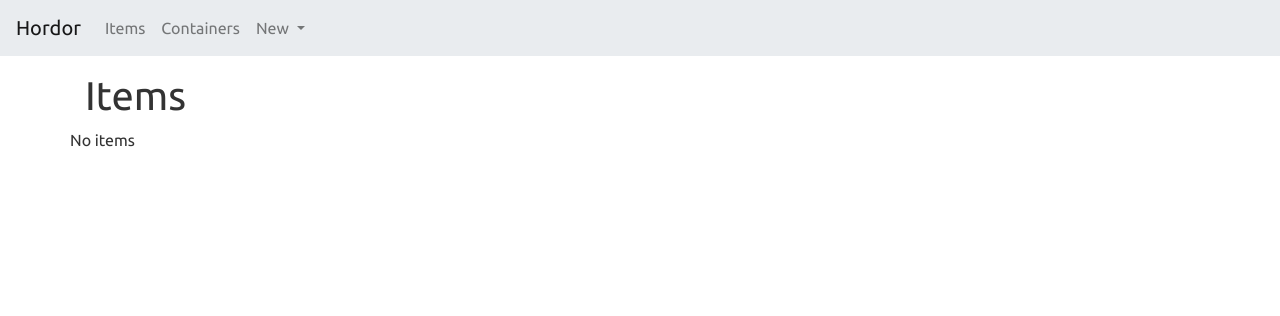
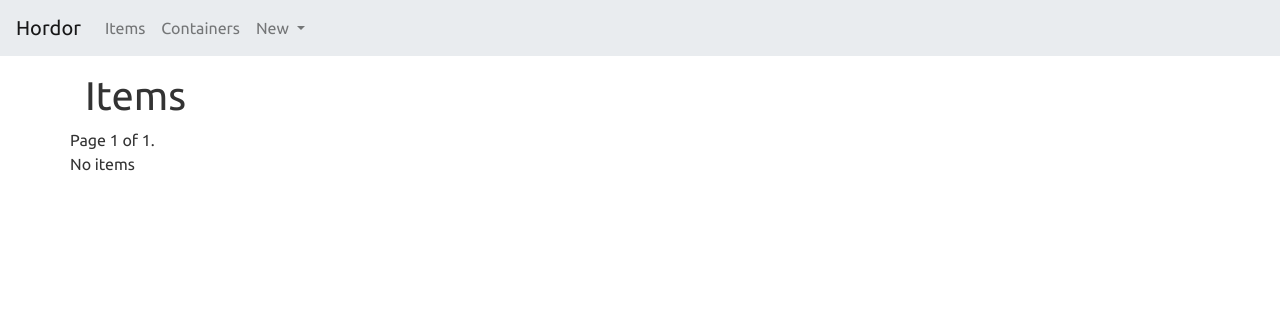
Before and after one commit to tim-fan/hordor, a Django app: page /inventory/item/list/ in a window 1280 px wide. Shown: the top 316 px of the page. Run offline with Django 3.2, Linux system fonts and the light colour scheme; data that the repository does not hold is empty; some libraries are stand-ins or nearby versions.

Commit message:
Add item pagination

```diff
--- a/home_inventory/inventory/templates/inventory/index.html
+++ b/home_inventory/inventory/templates/inventory/index.html
@@ -3,8 +3,9 @@
 
 <div class="container pt-4">
     <div class="row">
-        <h2>Items</h2>
+        <h2>Latest Items</h2>
         {% include "inventory/components/item_list.html" %}
+        <a href="{% url 'inventory:item_list' %}">All items</a>
     </div>
     <div class="row">
         <h2>Containers</h2>
--- a/home_inventory/inventory/templates/inventory/item_list.html
+++ b/home_inventory/inventory/templates/inventory/item_list.html
@@ -6,6 +6,25 @@
 
 <div class="container">
     <div class="row">
+        <div class="pagination">
+            <span class="step-links">
+                {% if page_obj.has_previous %}
+                <a href="?page=1">&laquo; first</a>
+                <a href="?page={{ page_obj.previous_page_number }}">previous</a>
+                {% endif %}
+
+                <span class="current">
+                    Page {{ page_obj.number }} of {{ page_obj.paginator.num_pages }}.
+                </span>
+
+                {% if page_obj.has_next %}
+                <a href="?page={{ page_obj.next_page_number }}">next</a>
+                <a href="?page={{ page_obj.paginator.num_pages }}">last &raquo;</a>
+                {% endif %}
+            </span>
+        </div>
+    </div>
+    <div class="row">
         {% include "inventory/components/item_list.html" %}
     </div>
 </div>
--- a/home_inventory/inventory/views.py
+++ b/home_inventory/inventory/views.py
@@ -7,7 +7,7 @@ from .forms import ItemForm, ContainerForm
 
 
 def index(request):
-    item_list = Item.objects.order_by('-creation_date')
+    item_list = Item.objects.order_by('-creation_date')[:10]
     container_list = Container.objects.order_by('-creation_date')
     context = {
         'item_list': item_list,
@@ -21,6 +21,8 @@ class ItemDetailView(generic.DetailView):
 
 
 class ItemListView(generic.ListView):
+    paginate_by = 20
+
     def get_queryset(self):
         return Item.objects.order_by('-creation_date')
 
```
Also changed, not shown: README.md.
